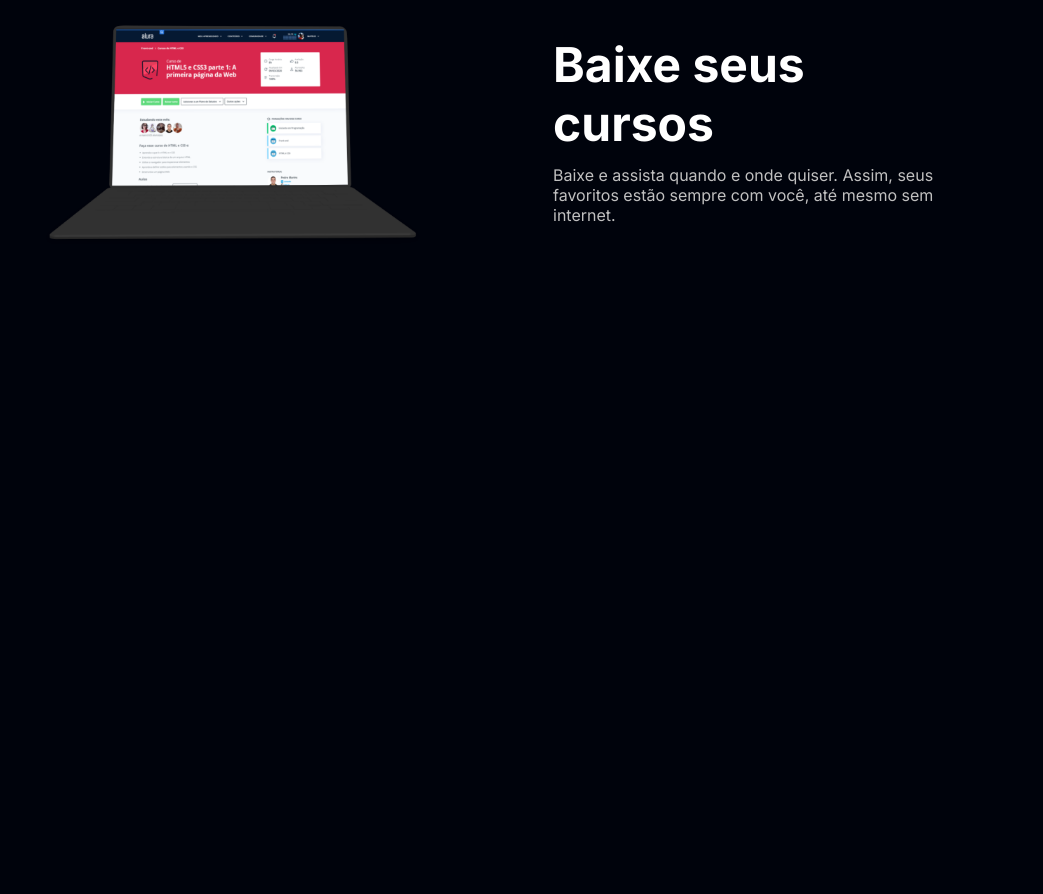
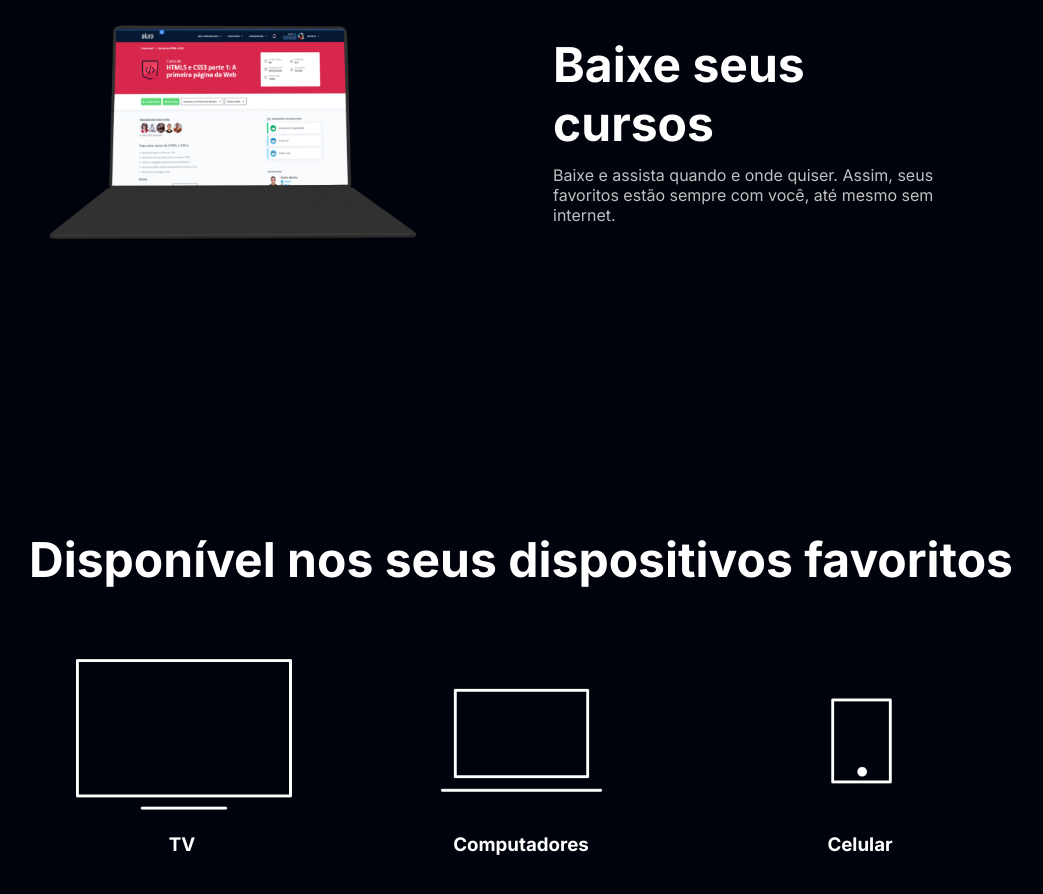
Before and after one commit to SantiagoCMS/alura-plus, a plain HTML site: page index.html in a window 1280 px wide. Shown: the part 2670-3564 px from the top of the page, without its empty margins (119-1162 px from the left). Before the commit the page ends 3200 px from the top, so only its background shows below. Drawn offline with Linux system fonts and the light colour scheme.

Commit message:
feat: add last section to homepage

```diff
--- a/index.html
+++ b/index.html
@@ -46,6 +46,24 @@
                 <p class="descricao__texto">Baixe e assista quando e onde quiser. Assim, seus favoritos estão sempre com você, até mesmo sem internet.</p>
             </div>
         </section>
+
+        <section class="dispositivos">
+            <h2 class="dispositivos__titulo">Disponível nos seus dispositivos favoritos</h2>
+            <ul class="dispositivos__lista">
+                <li>
+                    <img src="./img/tv.png" alt="Icone de televisão">
+                    <h3 class="lista__item">TV</h3>
+                </li>
+                <li>
+                    <img src="img/computador.png" alt="Icone de computador">
+                    <h3 class="lista__item">Computadores</h3>
+                </li>
+                <li>
+                    <img src="img/celular.png" alt="Icone de celular">
+                    <h3 class="lista__item">Celular</h3>
+                </li>
+            </ul>
+        </section>
     </body>
 
 </html>
--- a/styles.css
+++ b/styles.css
@@ -110,3 +110,29 @@ body {
 .container__descricao {
     padding: 2em;
 }
+
+
+.dispositivos__lista {
+    display: flex;
+    justify-content: center;
+    list-style-type: none;
+    margin: 3em 0 5em 0;
+}
+
+
+.dispositivos {
+    text-align: center;
+}
+
+
+.dispositivos__titulo {
+    font-size: 48px;
+    color: var(--branco-principal);
+}
+
+
+.dispositivos__item {
+    font-size: 32px;
+    font-weight: bold;
+    color: var(--branco-principal);
+}
```
Also changed, not shown: img/celular.png (added), img/computador.png (added), img/tv.png (added).
